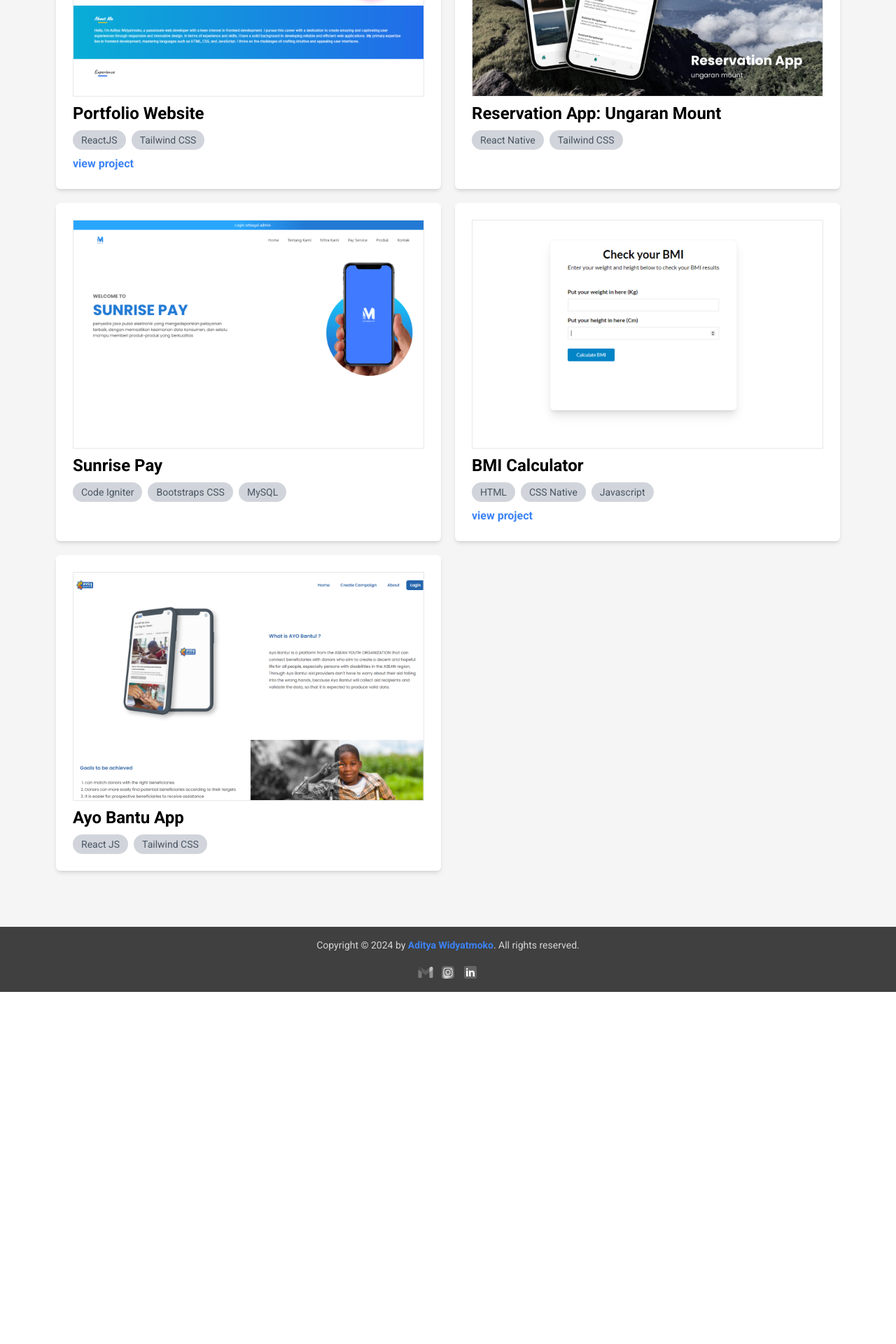
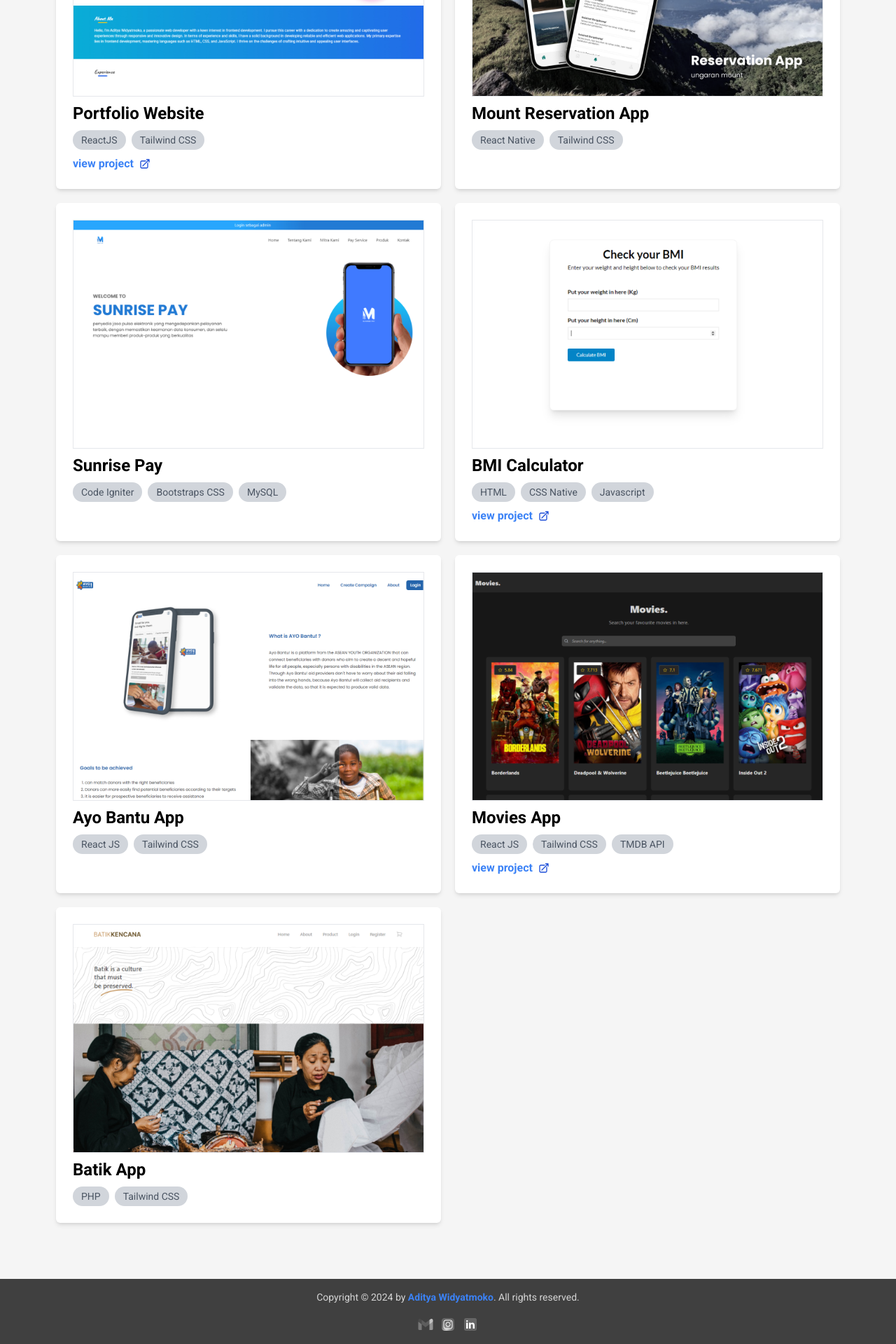
Before and after one commit to dityaww/portfolio-app, a React (Vite) app: page / in a window 1280 px wide. Shown: the part 2277-4197 px from the top of the page at 70% size. Before the commit the page ends 3694 px from the top, so only its background shows below. Built offline with nearby package versions, Linux system fonts and the light colour scheme; a web font is replaced by a local one.

Commit message:
mod: ft projects

```diff
--- a/src/components/Projects.jsx
+++ b/src/components/Projects.jsx
@@ -4,6 +4,8 @@ import Reservation from '../assets/projects/reservation.png'
 import SPay from '../assets/projects/spay.jpg'
 import BMI from '../assets/projects/bmi.jpg'
 import AYOBANTU from '../assets/projects/ab.jpg'
+import Movies from '../assets/projects/movies.jpg'
+import Batik from '../assets/projects/batik.jpg'
 
 function Projects() {
   return (
@@ -23,7 +25,12 @@ function Projects() {
                       <p className='bg-gray-300 px-3 py-1 rounded-full text-sm text-gray-600 font-normal'>ReactJS</p>
                       <p className='bg-gray-300 px-3 py-1 rounded-full text-sm text-gray-600 font-normal'>Tailwind CSS</p>
                     </div>
-                    <a href="http://adityawmoko.vercel.app" target="_blank" rel="noopener noreferrer" className='text-blue-500 hover:underline hover:underline-offset-2 font-semibold'>view project</a>
+                    <div className="flex gap-2 items-center hover:underline hover:underline-offset-2 w-fit">
+                      <a href="http://adityawmoko.vercel.app" target="_blank" rel="noopener noreferrer" className='text-blue-500 font-semibold'>view project</a>
+                      <svg xmlns="http://www.w3.org/2000/svg" fill="none" viewBox="0 0 24 24" strokeWidth={2} stroke="#1d4ed8" className="size-4 text-red-700">
+                        <path strokeLinecap="round" strokeLinejoin="round" d="M13.5 6H5.25A2.25 2.25 0 0 0 3 8.25v10.5A2.25 2.25 0 0 0 5.25 21h10.5A2.25 2.25 0 0 0 18 18.75V10.5m-10.5 6L21 3m0 0h-5.25M21 3v5.25" />
+                      </svg>
+                    </div>
                   </div>
                 </div>
               </div>
@@ -31,7 +38,7 @@ function Projects() {
                 <div className="p-6">
                   <img src={Reservation} alt="" className='border'/>
                   <div className="mt-2">
-                    <p className='text-2xl font-bold pb-2'>Reservation App: Ungaran Mount</p>
+                    <p className='text-2xl font-bold pb-2'>Mount Reservation App</p>
                     <div className="flex gap-2">
                       <p className='bg-gray-300 px-3 py-1 rounded-full text-sm text-gray-600 font-normal'>React Native</p>
                       <p className='bg-gray-300 px-3 py-1 rounded-full text-sm text-gray-600 font-normal'>Tailwind CSS</p>
@@ -62,7 +69,12 @@ function Projects() {
                       <p className='bg-gray-300 px-3 py-1 rounded-full text-sm text-gray-600 font-normal'>CSS Native</p>
                       <p className='bg-gray-300 px-3 py-1 rounded-full text-sm text-gray-600 font-normal'>Javascript</p>
                     </div>
-                    <a href="https://bmi-calc-project.netlify.app" target="_blank" rel="noopener noreferrer" className='text-blue-500 hover:underline hover:underline-offset-2 font-semibold'>view project</a>
+                    <div className="flex gap-2 items-center hover:underline hover:underline-offset-2 w-fit">
+                      <a href="https://bmi-calc-project.netlify.app" target="_blank" rel="noopener noreferrer" className='text-blue-500 font-semibold'>view project</a>
+                      <svg xmlns="http://www.w3.org/2000/svg" fill="none" viewBox="0 0 24 24" strokeWidth={2} stroke="#1d4ed8" className="size-4 text-red-700">
+                        <path strokeLinecap="round" strokeLinejoin="round" d="M13.5 6H5.25A2.25 2.25 0 0 0 3 8.25v10.5A2.25 2.25 0 0 0 5.25 21h10.5A2.25 2.25 0 0 0 18 18.75V10.5m-10.5 6L21 3m0 0h-5.25M21 3v5.25" />
+                      </svg>
+                    </div>
                   </div>
                 </div>
               </div>
@@ -78,6 +90,37 @@ function Projects() {
                   </div>
                 </div>
               </div>
+              <div className="bg-white rounded-md shadow-md w-full">
+                <div className="p-6">
+                  <img src={Movies} alt="" className='border'/>
+                  <div className="mt-2">
+                    <p className='text-2xl font-bold pb-2'>Movies App</p>
+                    <div className="flex gap-2 mb-2">
+                      <p className='bg-gray-300 px-3 py-1 rounded-full text-sm text-gray-600 font-normal'>React JS</p>
+                      <p className='bg-gray-300 px-3 py-1 rounded-full text-sm text-gray-600 font-normal'>Tailwind CSS</p>
+                      <p className='bg-gray-300 px-3 py-1 rounded-full text-sm text-gray-600 font-normal'>TMDB API</p>
+                    </div>
+                    <div className="flex gap-2 items-center hover:underline hover:underline-offset-2 w-fit">
+                      <a href="https://moviefilms-base.netlify.app" target="_blank" rel="noopener noreferrer" className='text-blue-500 font-semibold'>view project</a>
+                      <svg xmlns="http://www.w3.org/2000/svg" fill="none" viewBox="0 0 24 24" strokeWidth={2} stroke="#1d4ed8" className="size-4 text-red-700">
+                        <path strokeLinecap="round" strokeLinejoin="round" d="M13.5 6H5.25A2.25 2.25 0 0 0 3 8.25v10.5A2.25 2.25 0 0 0 5.25 21h10.5A2.25 2.25 0 0 0 18 18.75V10.5m-10.5 6L21 3m0 0h-5.25M21 3v5.25" />
+                      </svg>
+                    </div>
+                  </div>
+                </div>
+              </div>
+              <div className="bg-white rounded-md shadow-md w-full">
+                <div className="p-6">
+                  <img src={Batik} alt="" className='border'/>
+                  <div className="mt-2">
+                    <p className='text-2xl font-bold pb-2'>Batik App</p>
+                    <div className="flex gap-2">
+                      <p className='bg-gray-300 px-3 py-1 rounded-full text-sm text-gray-600 font-normal'>PHP</p>
+                      <p className='bg-gray-300 px-3 py-1 rounded-full text-sm text-gray-600 font-normal'>Tailwind CSS</p>
+                    </div>
+                  </div>
+                </div>
+              </div>
 
             </div>
         </div>
```
